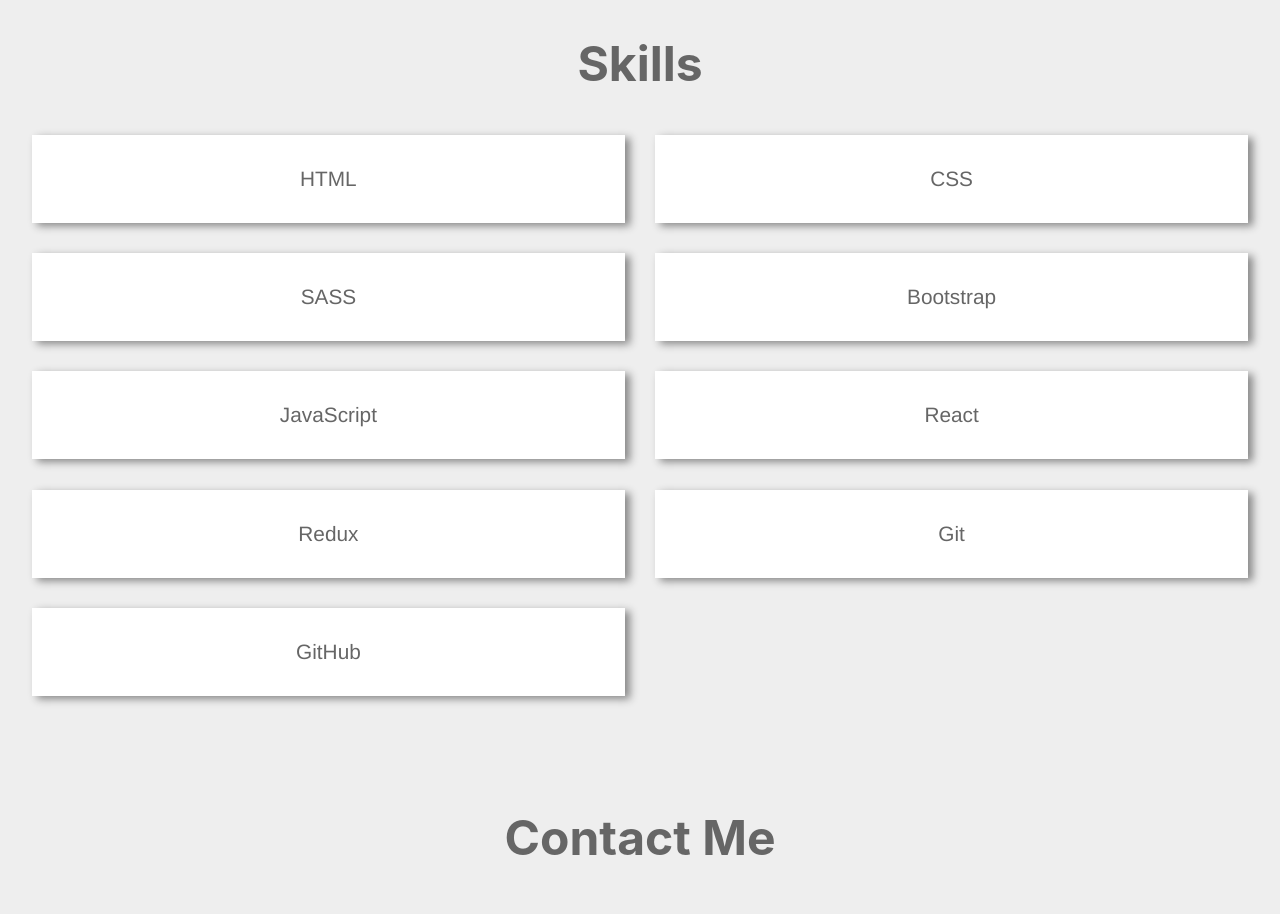
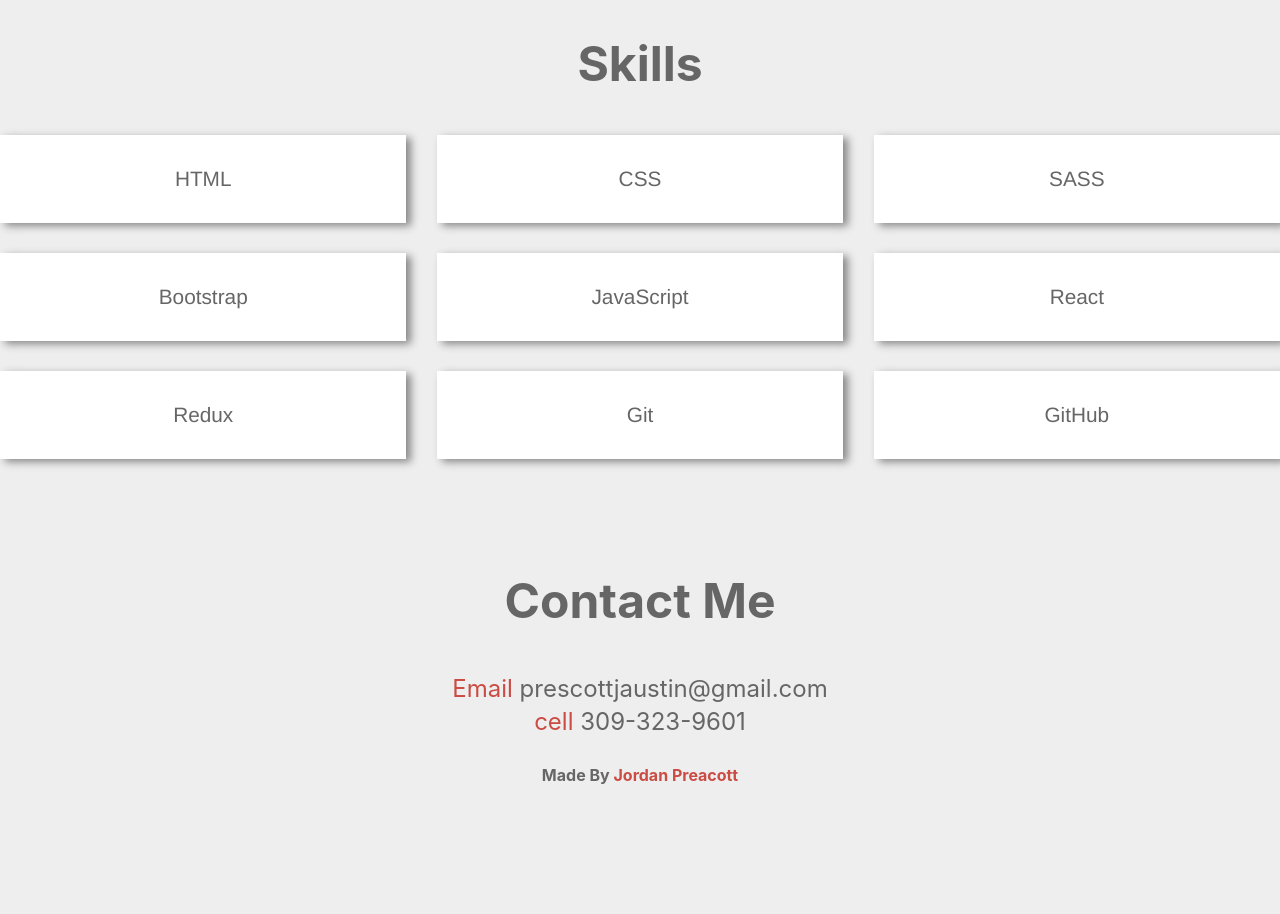
Before and after one commit to Prescott1/react-portfolio, a React (Create React App) app: page / in a window 1280 px wide. Shown: the part 1000-1914 px from the top of the page. After the commit the page ends 1810 px from the top, so only its background shows below. Built offline with nearby package versions, Linux system fonts and the light colour scheme.

Commit message:
fixing some padding issue

```diff
--- a/src/Components/Skills/Skills.css
+++ b/src/Components/Skills/Skills.css
@@ -3,7 +3,7 @@
     grid-template-columns: repeat(auto-fit, minmax(400px, 1fr));
     text-align: center;
     grid-gap: 1.9rem;
-    margin: 0rem 2rem 0rem 2rem;
+
 }
 .style{
 
```
